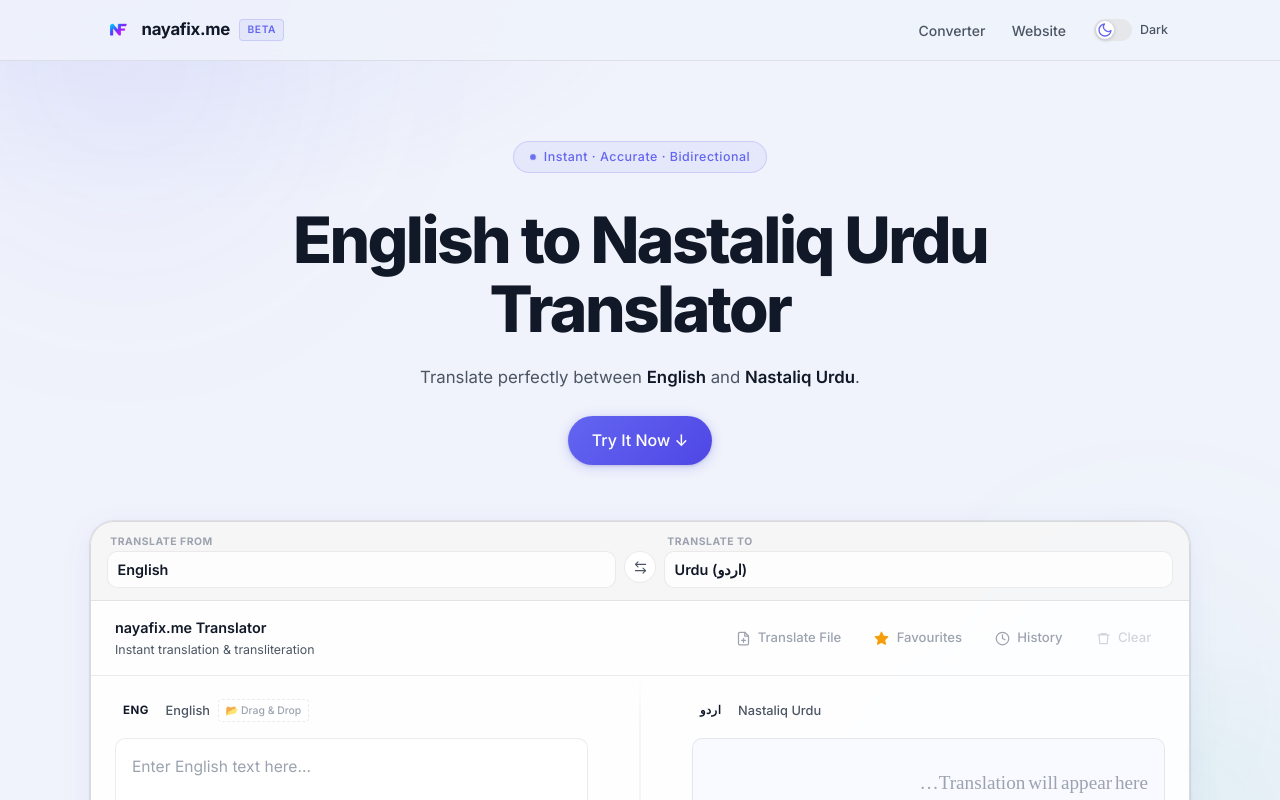
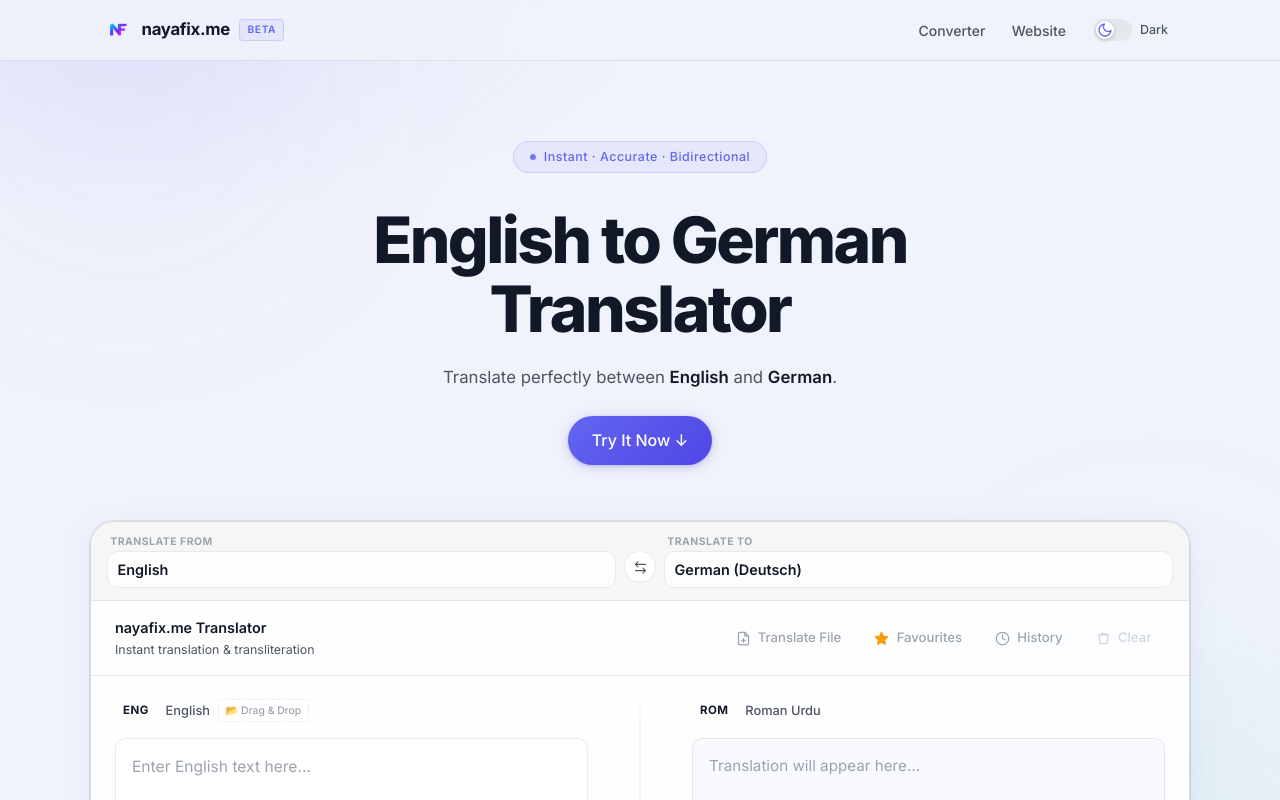
Before and after one commit to usamay15/nayafix, a Next.js app in the folder frontend/: page /translation/english-to-german in a window 1280 px wide. Shown: the top 800 px of the page. Built offline with nearby package versions, Linux system fonts and the light colour scheme; a web font is replaced by a local one.

Commit message:
Add complete support for German language including API, UI, and dynamic SEO pages

```diff
--- a/frontend/app/api/translate/route.ts
+++ b/frontend/app/api/translate/route.ts
@@ -8,7 +8,8 @@
   "ur": "Nastaliq Urdu Script (اردو)",
   "ru": "Roman Urdu",
   "hi": "Hindi Devanagari Script (हिंदी)",
-  "rh": "Roman Hindi"
+  "rh": "Roman Hindi",
+  "de": "German (Deutsch)"
 };
 
 function getSystemPrompt(sourceLang: string, targetLang: string) {
@@ -79,7 +80,7 @@
       return NextResponse.json({ detail: "Input text exceeds 5000 character limit." }, { status: 400 });
     }
 
-    const validLangs = ["en", "ur", "ru", "hi", "rh"];
+    const validLangs = ["en", "ur", "ru", "hi", "rh", "de"];
     if (!validLangs.includes(source_lang) || !validLangs.includes(target_lang)) {
       return NextResponse.json({ detail: "Invalid language selection." }, { status: 400 });
     }
--- a/frontend/app/page.tsx
+++ b/frontend/app/page.tsx
@@ -283,6 +283,8 @@
                 <a href="/translation/roman-urdu-to-urdu" className="btn btn-outline">Roman Urdu to Urdu</a>
                 <a href="/translation/hindi-to-english" className="btn btn-outline">Hindi to English</a>
                 <a href="/translation/english-to-hindi" className="btn btn-outline">English to Hindi</a>
+                <a href="/translation/german-to-english" className="btn btn-outline">German to English</a>
+                <a href="/translation/english-to-german" className="btn btn-outline">English to German</a>
               </div>
             </section>
 
--- a/frontend/app/translation/[slug]/page.tsx
+++ b/frontend/app/translation/[slug]/page.tsx
@@ -2,14 +2,15 @@
 import AppShell from "@/components/AppShell";
 import Translator from "@/components/Translator";
 
-const LANGUAGES = ["english", "urdu", "roman-urdu", "hindi", "roman-hindi"];
+const LANGUAGES = ["english", "urdu", "roman-urdu", "hindi", "roman-hindi", "german"];
 
 const slugToCode: Record<string, any> = {
   "english": "en",
   "urdu": "ur",
   "roman-urdu": "ru",
   "hindi": "hi",
-  "roman-hindi": "rh"
+  "roman-hindi": "rh",
+  "german": "de"
 };
 
 const codeToName: Record<string, string> = {
@@ -17,7 +18,8 @@
   "ur": "Nastaliq Urdu",
   "ru": "Roman Urdu",
   "hi": "Hindi",
-  "rh": "Roman Hindi"
+  "rh": "Roman Hindi",
+  "de": "German"
 };
 
 export function generateStaticParams() {
--- a/frontend/components/Translator.tsx
+++ b/frontend/components/Translator.tsx
@@ -10,7 +10,7 @@
 
 // ── Types ──────────────────────────────────────────────────────────────────
 type ConvertState = "idle" | "loading" | "success" | "error";
-type Language      = "en" | "ur" | "ru" | "hi" | "rh";
+type Language      = "en" | "ur" | "ru" | "hi" | "rh" | "de";
 type Theme         = "light" | "dark";
 type HistoryItem   = { id: string; input: string; output: string; sourceLang: Language; targetLang: Language; timestamp: number; };
 type FavouriteItem = { id: string; input: string; output: string; sourceLang: Language; targetLang: Language; timestamp: number; };
@@ -387,7 +387,7 @@
 
       // Update URL to a clean SEO-friendly path based on selected languages
       try {
-        const slugMap: Record<string, string> = { en: "english", ur: "urdu", ru: "roman-urdu", hi: "hindi", rh: "roman-hindi" };
+        const slugMap: Record<string, string> = { en: "english", ur: "urdu", ru: "roman-urdu", hi: "hindi", rh: "roman-hindi", de: "german" };
         const newPath = `/translation/${slugMap[sourceLang]}-to-${slugMap[targetLang]}`;
         window.history.replaceState({}, "", newPath);
       } catch { /* */ }
@@ -652,6 +652,7 @@
                     setInputText(""); setOutputText(""); setShowKeyboard(false);
                   }}>
                     <option value="en">English</option>
+                    <option value="de">German (Deutsch)</option>
                     <option value="ur">Urdu (اردو)</option>
                     <option value="ru">Roman Urdu</option>
                     <option value="hi">Hindi (हिंदी)</option>
@@ -670,6 +671,7 @@
                     setOutputText("");
                   }}>
                     <option value="en">English</option>
+                    <option value="de">German (Deutsch)</option>
                     <option value="ur">Urdu (اردو)</option>
                     <option value="ru">Roman Urdu</option>
                     <option value="hi">Hindi (हिंदी)</option>
@@ -722,10 +724,10 @@
                 <div className="panel panel-input">
                   <div className="panel-header">
                     <span className="panel-lang-badge">
-                      {sourceLang === "en" ? "ENG" : sourceLang === "ur" ? "اردو" : sourceLang === "hi" ? "हिंदी" : sourceLang === "rh" ? "R-HIN" : "ROM"}
+                      {sourceLang === "en" ? "ENG" : sourceLang === "de" ? "GER" : sourceLang === "ur" ? "اردو" : sourceLang === "hi" ? "हिंदी" : sourceLang === "rh" ? "R-HIN" : "ROM"}
                     </span>
                     <span className="panel-lang-label">
-                      {sourceLang === "en" ? "English" : sourceLang === "ur" ? "Urdu Script" : sourceLang === "hi" ? "Hindi Script" : sourceLang === "rh" ? "Roman Hindi" : "Roman Urdu"}
+                      {sourceLang === "en" ? "English" : sourceLang === "de" ? "German" : sourceLang === "ur" ? "Urdu Script" : sourceLang === "hi" ? "Hindi Script" : sourceLang === "rh" ? "Roman Hindi" : "Roman Urdu"}
                       <span className="drag-drop-badge" title="Drag & Drop .txt, .docx, .pdf">📂 Drag & Drop</span>
                     </span>
                     <div className="panel-header-right">
@@ -753,7 +755,7 @@
                   </div>
                   <textarea id="input-text" className="panel-textarea"
                     dir={sourceLang === "ur" ? "rtl" : "ltr"} lang={sourceLang}
-                    placeholder={`Enter ${sourceLang === "en" ? "English" : sourceLang === "ur" ? "Urdu" : sourceLang === "hi" ? "Hindi" : sourceLang === "rh" ? "Roman Hindi" : "Roman Urdu"} text here...`}
+                    placeholder={`Enter ${sourceLang === "en" ? "English" : sourceLang === "de" ? "German" : sourceLang === "ur" ? "Urdu" : sourceLang === "hi" ? "Hindi" : sourceLang === "rh" ? "Roman Hindi" : "Roman Urdu"} text here...`}
                     value={inputText} onChange={handleInputChange}
                     onDragOver={(e) => e.preventDefault()} onDrop={handleTextareaDrop}
                     disabled={isLoading} spellCheck={false}/>
```
